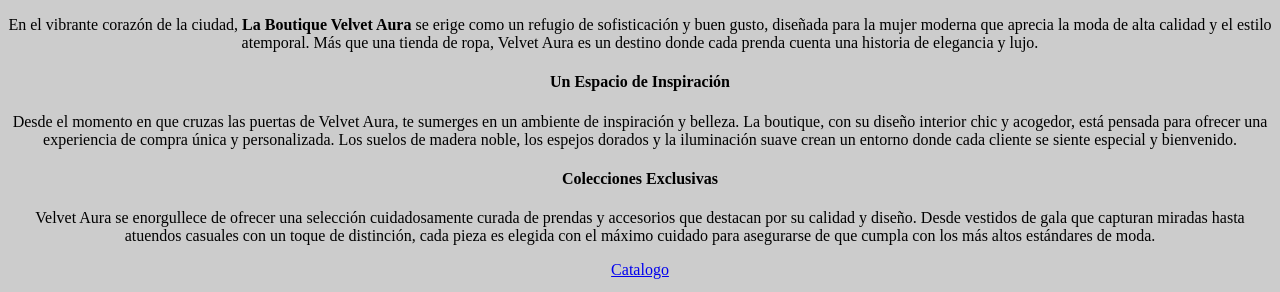
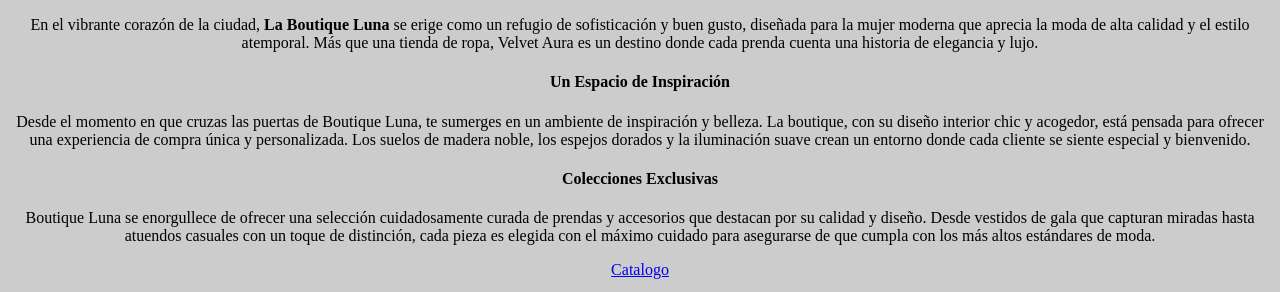
Before and after one commit to YandelFan33/genesis, a plain HTML site: page UntitledFrame-3.html in a window 1280 px wide. Shown: the top 292 px of the page. Drawn offline with Linux system fonts and the light colour scheme; grey boxes are pictures that could not be loaded.

Commit message:
Add files via upload

```diff
--- a/UntitledFrame-3.html
+++ b/UntitledFrame-3.html
@@ -11,12 +11,12 @@ body {
 </head>
 
 <body>
-<p align="center">En el vibrante corazón de la ciudad, <strong>La Boutique Velvet Aura</strong> se erige como un refugio de sofisticación y buen gusto, diseñada para la mujer moderna que aprecia la moda de alta calidad y el estilo atemporal. Más que una tienda de ropa, Velvet Aura es un destino donde cada prenda cuenta una historia de elegancia y lujo.</p>
+<p align="center">En el vibrante corazón de la ciudad, <strong>La Boutique Luna</strong> se erige como un refugio de sofisticación y buen gusto, diseñada para la mujer moderna que aprecia la moda de alta calidad y el estilo atemporal. Más que una tienda de ropa, Velvet Aura es un destino donde cada prenda cuenta una historia de elegancia y lujo.</p>
 <h4 align="center">Un Espacio de Inspiración</h4>
-<p align="center">Desde el momento en que cruzas las puertas de Velvet Aura, te sumerges en un ambiente de inspiración y belleza. La boutique, con su diseño interior chic y acogedor, está pensada para ofrecer una experiencia de compra única y personalizada. Los suelos de madera noble, los espejos dorados y la iluminación suave crean un entorno donde cada cliente se siente especial y bienvenido.</p>
+<p align="center">Desde el momento en que cruzas las puertas de Boutique Luna, te sumerges en un ambiente de inspiración y belleza. La boutique, con su diseño interior chic y acogedor, está pensada para ofrecer una experiencia de compra única y personalizada. Los suelos de madera noble, los espejos dorados y la iluminación suave crean un entorno donde cada cliente se siente especial y bienvenido.</p>
 <h4 align="center">Colecciones Exclusivas</h4>
-<p align="center">Velvet Aura se enorgullece de ofrecer una selección cuidadosamente curada de prendas y accesorios que destacan por su calidad y diseño. Desde vestidos de gala que capturan miradas hasta atuendos casuales con un toque de distinción, cada pieza es elegida con el máximo cuidado para asegurarse de que cumpla con los más altos estándares de moda.</p>
-<p align="center"><a href="descargas/ropadeportiva.pdf" download>Catalogo</a></p>
+<p align="center">Boutique Luna se enorgullece de ofrecer una selección cuidadosamente curada de prendas y accesorios que destacan por su calidad y diseño. Desde vestidos de gala que capturan miradas hasta atuendos casuales con un toque de distinción, cada pieza es elegida con el máximo cuidado para asegurarse de que cumpla con los más altos estándares de moda.</p>
+<p align="center"><a href="descargas/ropadeportiva.pdf" target="rightFrame">Catalogo</a></p>
 <iframe width="300" height="150" src="https://www.youtube.com/embed/8xYmRp6t_5c" title="Todo lo que necesitas saber para aprender moda por tu cuenta | Carolette Martin" frameborder="0" allow="accelerometer; autoplay; clipboard-write; encrypted-media; gyroscope; picture-in-picture; web-share" referrerpolicy="strict-origin-when-cross-origin" allowfullscreen></iframe>
 </body>
 </html>
```
